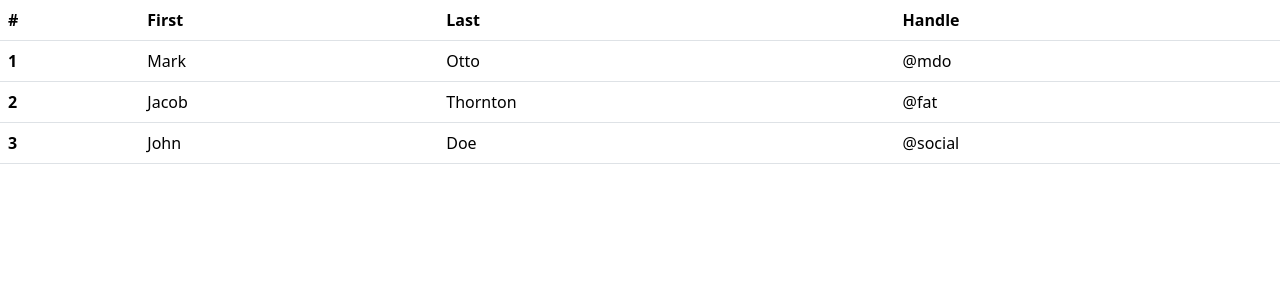
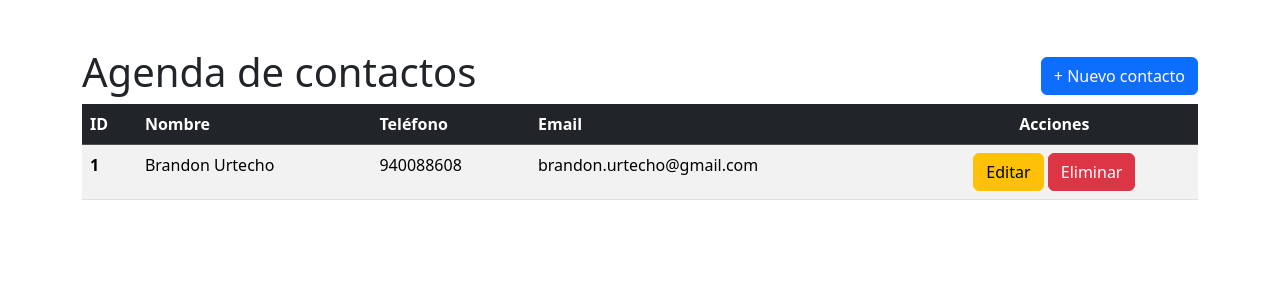
Before and after one commit to brandonleeurtechoquezada-ctrl/mi-primer-proyecto, a Flask app: page / in a window 1280 px wide. Shown: the top 300 px of the page. Run offline with Flask 3, Linux system fonts and the light colour scheme.

Commit message:
funcionalidad: Se agregó la vista de contactos

```diff
--- a/templates/index.html
+++ b/templates/index.html
@@ -10,36 +10,37 @@
 </head>
 
 <body>
-    <table class="table">
-        <thead>
+    <div class="container mt-5">
+        <div class="d-flex justify-content-between align-items-center">
+            <h1>Agenda de contactos</h1>
+            <button type="button" class="btn btn-primary">+ Nuevo contacto</button>
+        </div>
+
+        <table class="table table-striped table-hover">
+            <thead class="table-dark">
                 <tr>
-                <th scope="col">#</th>
-                <th scope="col">First</th>
-                <th scope="col">Last</th>
-                <th scope="col">Handle</th>
+                    <th scope="col">ID</th>
+                    <th scope="col">Nombre</th>
+                    <th scope="col">Teléfono</th>
+                    <th scope="col">Email</th>
+                    <th scope="col" class="text-center">Acciones</th>
                 </tr>
             </thead>
             <tbody>
                 <tr>
                     <th scope="row">1</th>
-                <td>Mark</td>
-                <td>Otto</td>
-                <td>@mdo</td>
-            </tr>
-            <tr>
-                <th scope="row">2</th>
-                <td>Jacob</td>
-                <td>Thornton</td>
-                <td>@fat</td>
-            </tr>
-            <tr>
-                <th scope="row">3</th>
-                <td>John</td>
-                <td>Doe</td>
-                <td>@social</td>
+                    <td>Brandon Urtecho</td>
+                    <td>940088608</td>
+                    <td>brandon.urtecho@gmail.com</td>
+                    <td class="text-center">
+                        <button type="button" class="btn btn-warning">Editar</button>
+                        <button type="button" class="btn btn-danger">Eliminar</button>
+                    </td>
                 </tr>
             </tbody>
         </table>
+
+    </div>
 
 
     <script src="https://cdn.jsdelivr.net/npm/bootstrap@5.3.8/dist/js/bootstrap.bundle.min.js"
```
Lines whose indentation alone changed are shown as unchanged.
